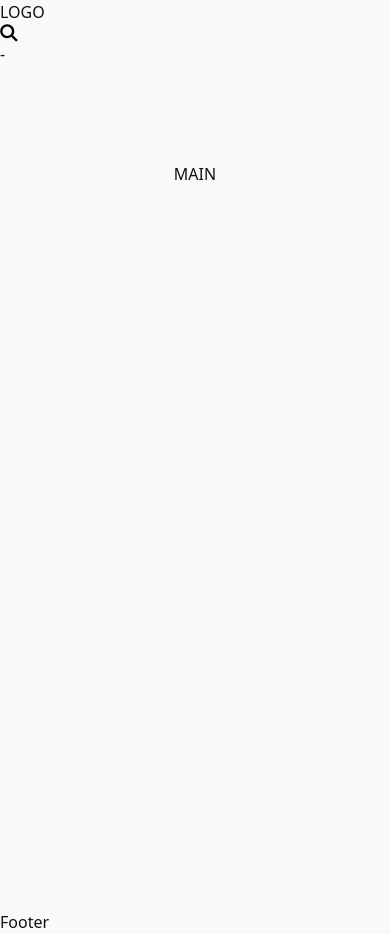
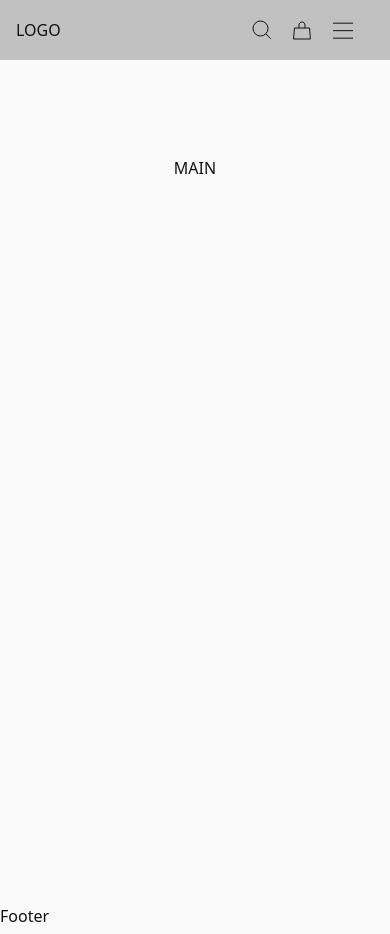
Before and after one commit to duncanmatt/ecomm_next, a Next.js app: page / in a window 390 px wide. Built offline with nearby package versions, Linux system fonts and the light colour scheme.

Commit message:
header icons

```diff
--- a/postcss.config.js
+++ b/postcss.config.js
@@ -1,6 +1,6 @@
 module.exports = {
   plugins: {
-    tailwindcss: {},
+    tailwindcss: {config: './tailwind.config.js'},
     autoprefixer: {},
   },
 }
--- /dev/null
+++ b/src/components/header/BurgerIcon.tsx
@@ -0,0 +1,33 @@
+import React from 'react';
+
+const BurgerIcon = () => {
+	return (
+		<svg
+			width='20'
+			height='20'
+			viewBox='0 0 20 20'
+			fill='none'
+			xmlns='http://www.w3.org/2000/svg'>
+			<line
+				y1='3.16675'
+				x2='20'
+				y2='3.16675'
+				stroke='#121212'
+				stroke-width='1'></line>
+			<line
+				y1='10.6667'
+				x2='20'
+				y2='10.6667'
+				stroke='#121212'
+				stroke-width='1'></line>
+			<line
+				y1='18.1667'
+				x2='20'
+				y2='18.1667'
+				stroke='#121212'
+				stroke-width='1'></line>
+		</svg>
+	);
+};
+
+export default BurgerIcon;
--- /dev/null
+++ b/src/components/header/CartIcon.tsx
@@ -0,0 +1,33 @@
+import React from 'react';
+
+const CartIcon = () => {
+	return (
+		<svg
+			width='20'
+			height='20'
+			viewBox='0 0 20 20'
+			fill='none'
+			xmlns='http://www.w3.org/2000/svg'>
+			<g clip-path='url(#bag_clip0_1064_117707)'>
+				<path
+					d='M1.58046 19.0137L2.43255 8.01367H17.5777L18.3847 19.0137H1.58046Z'
+					stroke='#121212'
+					stroke-width='1'></path>
+				<path
+					d='M6.96875 7.99596V5C6.96875 3.34315 8.3119 2 9.96875 2C11.6256 2 12.9688 3.34315 12.9688 5V7.99596'
+					stroke='#121212'
+					stroke-width='1'></path>
+			</g>
+			<defs>
+				<clipPath id='bag_clip0_1064_117707'>
+					<rect
+						width='20'
+						height='20'
+						fill='#121212'></rect>
+				</clipPath>
+			</defs>
+		</svg>
+	);
+};
+
+export default CartIcon;
--- a/src/components/header/Desktop.tsx
+++ b/src/components/header/Desktop.tsx
@@ -1,7 +1,13 @@
-import React from 'react';
+import Logo from './Logo';
 
-const MenuClosed = () => {
-	return <div>MENU CLOSED</div>;
+const Desktop = () => {
+	return (
+		<div>
+			<span>
+				<Logo />
+			</span>
+		</div>
+	);
 };
 
-export default MenuClosed;
+export default Desktop;
--- a/src/components/header/Header.tsx
+++ b/src/components/header/Header.tsx
@@ -1,10 +1,11 @@
 import Mobile from './Mobile';
+import Desktop from './Desktop';
 
 const Header = () => {
 	return (
 		<>
-			<header>
-				<div>
+			<header className='h-60 bg-g'>
+				<div className='px-1rem md:hidden h-full'>
 					<Mobile />
 				</div>
 			</header>
--- a/src/components/header/Mobile.tsx
+++ b/src/components/header/Mobile.tsx
@@ -2,6 +2,8 @@ import { useState } from 'react';
 import Logo from './Logo';
 import Menu from './Menu';
 import SearchIcon from './SearchIcon';
+import CartIcon from './CartIcon';
+import BurgerIcon from './BurgerIcon';
 
 const Mobile = () => {
 	const [menuOpen, setMenuOpen] = useState(false);
@@ -13,22 +15,39 @@ const Mobile = () => {
 	};
 
 	return (
-		<nav>
+		<nav className='h-full flex items-center'>
 			{menuOpen ? (
 				<>
-					<div>
+					<div className='flex flex-row w-full justify-between'>
 						<Logo />
-						<button onClick={toggleMenu}></button>
+						<button onClick={toggleMenu}>X</button>
 					</div>
 					<div>
 						<Menu />
 					</div>
 				</>
 			) : (
-				<div>
-					<Logo />
-					<SearchIcon />
-					<button onClick={toggleMenu}>-</button>
+				<div className='flex flex-row w-full justify-between items-center'>
+					<span>
+						<Logo />
+					</span>
+					<ul className='flex flex-row justify-evenly basis-40 items-center'>
+						<li className='py-2 inline-block'>
+							<span>
+								<SearchIcon />
+							</span>
+						</li>
+						<li className='py-2 inline-block'>
+							<span>
+								<CartIcon />
+							</span>
+						</li>
+						<li className='py-2 inline-block'>
+							<span onClick={toggleMenu}>
+								<BurgerIcon />
+							</span>
+						</li>
+					</ul>
 				</div>
 			)}
 		</nav>
--- a/src/components/header/SearchIcon.tsx
+++ b/src/components/header/SearchIcon.tsx
@@ -1,12 +1,28 @@
-import React from 'react'
+import React from 'react';
 
 const SearchIcon = () => {
-  return (
-    <svg height="18" width="18" viewBox="0 0 15 15" xmlns="http://www.w3.org/2000/svg">
-        <path d="m14.8 13.4-4-4c.7-1 1.1-2.1 1.1-3.4 0-3.2-2.6-5.8-5.8-5.8-3.3 0-5.9 2.6-5.9 5.8s2.6 5.8 5.8 5.8c1.3 0 2.4-.4 3.4-1.1l4 4zm-8.8-3.5c-2.1 0-3.9-1.7-3.9-3.9 0-2.1 1.8-3.9 3.9-3.9s3.9 1.8 3.9 3.9c0 2.2-1.7 3.9-3.9 3.9z"></path>
-    </svg>
-  )
+	return (
+		<svg
+			width='20'
+			height='20'
+			viewBox='0 0 20 20'
+			fill='none'
+			xmlns='http://www.w3.org/2000/svg'>
+			<circle
+				cx='8.5'
+				cy='8.5'
+				r='7.5'
+				stroke='#121212'
+				stroke-width='1'></circle>
+			<path
+				d='M18.7502 18.7499L13.9995 14'
+				stroke='#121212'
+				stroke-width='1'></path>
+		</svg>
+	);
+};
+
+{
 }
 
-
-export default SearchIcon
+export default SearchIcon;
--- a/tailwind.config.js
+++ b/tailwind.config.js
@@ -6,11 +6,29 @@ module.exports = {
     './src/app/**/*.{js,ts,jsx,tsx,mdx}',
   ],
   theme: {
+    colors: {
+      'g': '#c1c1c1',
+    },
     extend: {
-      backgroundImage: {
-        'gradient-radial': 'radial-gradient(var(--tw-gradient-stops))',
-        'gradient-conic':
-          'conic-gradient(from 180deg at 50% 50%, var(--tw-gradient-stops))',
+      height: {
+        '60': '60px',
+      },
+      flexBasis: {
+        '100': '100%',
+        '60': '60%',
+        '50': '50%',
+        '40': '40%',
+        '30': '30%',
+      },
+      padding: {
+        '1rem': '1rem',
+        '2rem':'2rem',
+        '3rem': '3rem',
+      },
+      margin: {
+        '1rem': '1rem',
+        '2rem':'2rem',
+        '3rem': '3rem',
       },
     },
   },
```
